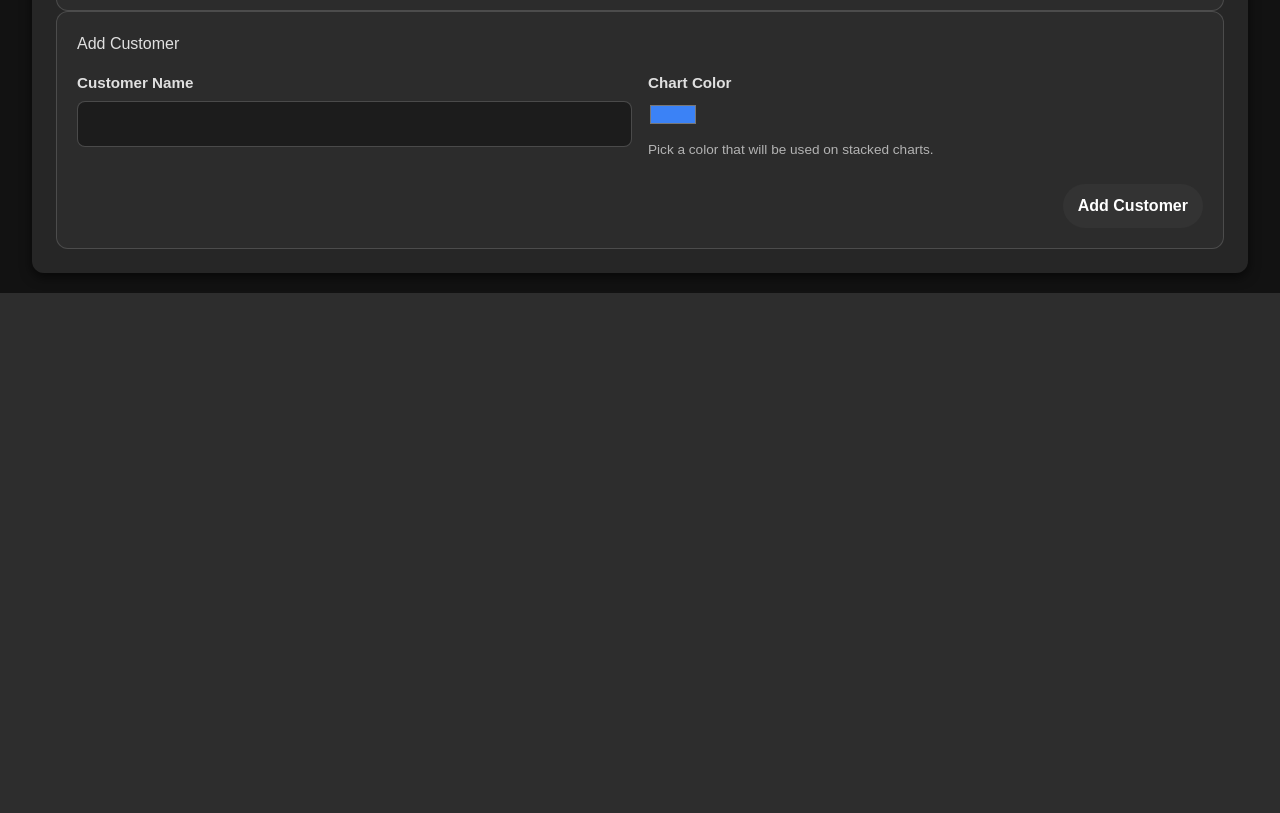
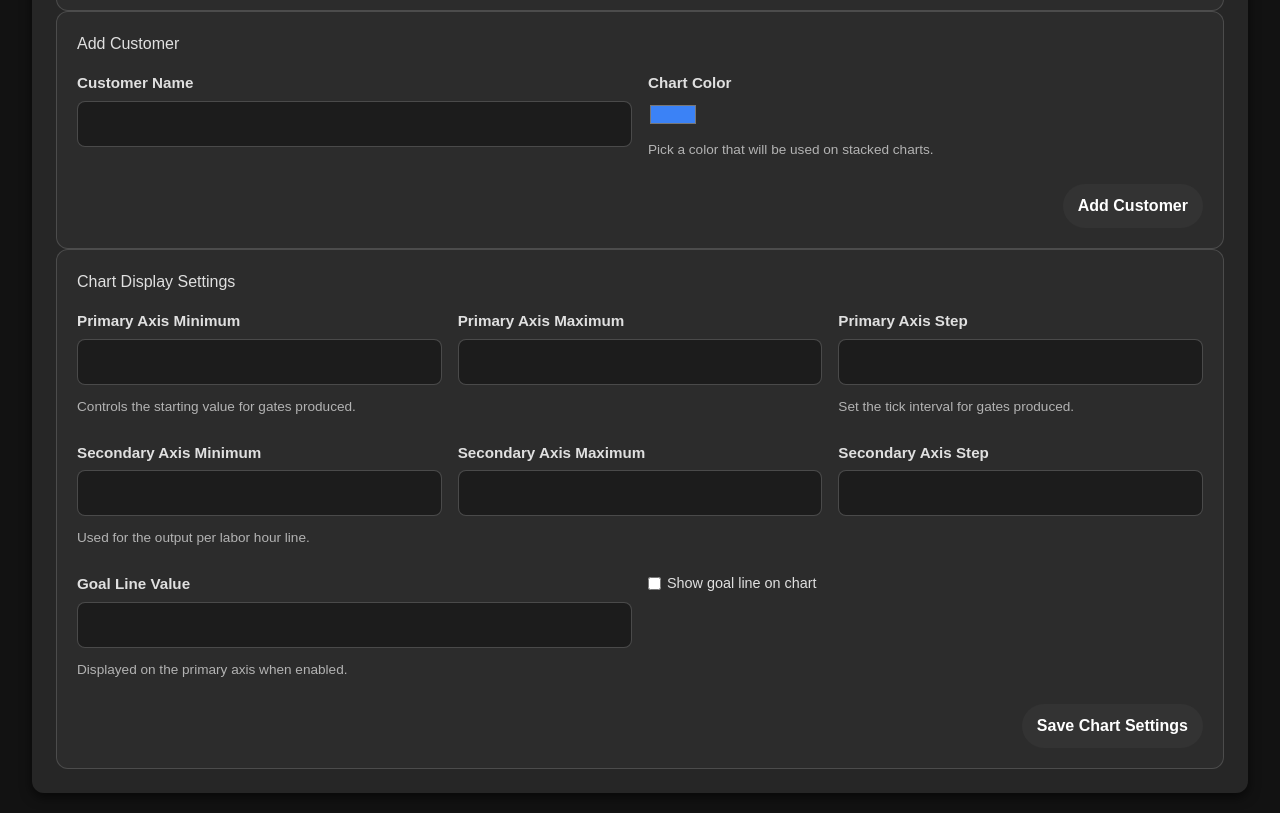
Before and after one commit to baldus/Hyperion-Operations-Hub, a Flask app: page /production/settings in a window 1280 px wide. Shown: the part 1199-2012 px from the top of the page. Before the commit the page ends 1492 px from the top, so only its background shows below. Run offline with Flask 2, Linux system fonts and the light colour scheme; data comes from the database, SQL or seed files in the repository.

Commit message:
Add chart overlays and configurable axes for gate production

```diff
--- a/invapp2/invapp/models.py
+++ b/invapp2/invapp/models.py
@@ -5,6 +5,29 @@ from sqlalchemy.ext.associationproxy import association_proxy
 from sqlalchemy.orm import synonym
 
 from invapp.extensions import db
+
+
+class ProductionChartSettings(db.Model):
+    __tablename__ = "production_chart_settings"
+
+    id = db.Column(db.Integer, primary_key=True)
+    primary_min = db.Column(db.Numeric(10, 2), nullable=True)
+    primary_max = db.Column(db.Numeric(10, 2), nullable=True)
+    primary_step = db.Column(db.Numeric(10, 2), nullable=True)
+    secondary_min = db.Column(db.Numeric(10, 2), nullable=True)
+    secondary_max = db.Column(db.Numeric(10, 2), nullable=True)
+    secondary_step = db.Column(db.Numeric(10, 2), nullable=True)
+    goal_value = db.Column(db.Numeric(10, 2), nullable=True)
+    show_goal = db.Column(db.Boolean, nullable=False, default=False)
+
+    @classmethod
+    def get_or_create(cls):
+        settings = cls.query.first()
+        if settings is None:
+            settings = cls()
+            db.session.add(settings)
+            db.session.commit()
+        return settings
 
 class Item(db.Model):
     __tablename__ = "item"
--- a/invapp2/invapp/routes/production.py
+++ b/invapp2/invapp/routes/production.py
@@ -18,6 +18,7 @@ from sqlalchemy.orm import joinedload
 
 from invapp.extensions import db
 from invapp.models import (
+    ProductionChartSettings,
     ProductionCustomer,
     ProductionDailyCustomerTotal,
     ProductionDailyRecord,
@@ -47,6 +48,15 @@ LINE_SERIES: List[Dict[str, str]] = [
     {"label": "Operators", "key": "operators", "color": "#f97316"},
     {"label": "COPs", "key": "cops", "color": "#0ea5e9"},
 ]
+
+
+def _parse_optional_decimal(value: str | None) -> Decimal | None:
+    if value is None or value == "":
+        return None
+    try:
+        return Decimal(value)
+    except (InvalidOperation, TypeError):
+        return None
 
 ADDITIONAL_METRICS: List[Dict[str, str]] = [
     {"key": "controllers_4_stop", "label": "Controllers (4 Stop)"},
@@ -312,6 +322,8 @@ def history():
     if end_date < start_date:
         start_date, end_date = end_date, start_date
 
+    chart_settings = ProductionChartSettings.get_or_create()
+
     records = (
         ProductionDailyRecord.query.options(
             joinedload(ProductionDailyRecord.customer_totals)
@@ -351,6 +363,7 @@ def history():
     table_rows = []
     chart_labels: List[str] = []
     stack_datasets: List[Dict[str, object]] = []
+    overlay_values: List[float | None] = []
     cumulative_series: Dict[str, List[int]] = {
         series["key"]: [] for series in LINE_SERIES
     }
@@ -416,11 +429,16 @@ def history():
         gates_hours_ot_display = _format_decimal(record.gates_hours_ot)
         gates_combined_total = produced_sum + packaged_sum
         gates_output_per_hour_display: str | None = None
+        gates_output_per_hour_value: Decimal | None = None
         if gates_total_hours_value and gates_total_hours_value > DECIMAL_ZERO:
             output_per_hour = (
                 Decimal(gates_combined_total) / gates_total_hours_value
             ).quantize(DECIMAL_QUANT, rounding=ROUND_HALF_UP)
             gates_output_per_hour_display = _format_decimal(output_per_hour)
+            gates_output_per_hour_value = output_per_hour
+        overlay_values.append(
+            float(gates_output_per_hour_value) if gates_output_per_hour_value is not None else None
+        )
 
         additional_total_hours_value = record.additional_total_labor_hours
         additional_total_hours_display = _format_decimal(
@@ -491,6 +509,69 @@ def history():
 
     grouped_names = [customer.name for customer in grouped_customers]
 
+    overlay_datasets: List[Dict[str, object]] = []
+    if any(value is not None for value in overlay_values):
+        overlay_datasets.append(
+            {
+                "label": "Output per Labor Hour",
+                "data": overlay_values,
+                "type": "line",
+                "yAxisID": "y-output",
+                "borderColor": "#22c55e",
+                "backgroundColor": "rgba(34, 197, 94, 0.3)",
+                "tension": 0.3,
+                "fill": False,
+                "pointRadius": 3,
+                "spanGaps": True,
+                "order": 2,
+            }
+        )
+
+    goal_value = (
+        float(chart_settings.goal_value)
+        if chart_settings.goal_value is not None
+        else None
+    )
+    if chart_labels and chart_settings.show_goal and goal_value is not None:
+        overlay_datasets.append(
+            {
+                "label": "Gates Goal",
+                "data": [goal_value for _ in chart_labels],
+                "type": "line",
+                "yAxisID": "y",
+                "borderColor": "#f97316",
+                "borderDash": [6, 6],
+                "pointRadius": 0,
+                "fill": False,
+                "order": 3,
+            }
+        )
+
+    chart_axis_settings = {
+        "primary": {
+            "min": float(chart_settings.primary_min)
+            if chart_settings.primary_min is not None
+            else None,
+            "max": float(chart_settings.primary_max)
+            if chart_settings.primary_max is not None
+            else None,
+            "step": float(chart_settings.primary_step)
+            if chart_settings.primary_step is not None
+            else None,
+        },
+        "secondary": {
+            "min": float(chart_settings.secondary_min)
+            if chart_settings.secondary_min is not None
+            else None,
+            "max": float(chart_settings.secondary_max)
+            if chart_settings.secondary_max is not None
+            else None,
+            "step": float(chart_settings.secondary_step)
+            if chart_settings.secondary_step is not None
+            else None,
+        },
+    }
+
     return render_template(
         "production/history.html",
         customers=table_customers,
@@ -501,6 +582,8 @@ def history():
         chart_labels=chart_labels,
         stacked_datasets=stack_datasets,
         line_datasets=line_datasets,
+        overlay_datasets=overlay_datasets,
+        chart_axis_settings=chart_axis_settings,
         start_date=start_date,
         end_date=end_date,
     )
@@ -514,6 +597,7 @@ def production_settings():
             ProductionCustomer.is_other_bucket.asc(), ProductionCustomer.name.asc()
         ).all()
     )
+    chart_settings = ProductionChartSettings.get_or_create()
 
     if request.method == "POST":
         action = request.form.get("action")
@@ -601,6 +685,35 @@ def production_settings():
                 flash("No changes detected.", "info")
             return redirect(url_for("production.production_settings"))
 
+        if action == "update_chart":
+            primary_min = _parse_optional_decimal(request.form.get("primary_min"))
+            primary_max = _parse_optional_decimal(request.form.get("primary_max"))
+            primary_step = _parse_optional_decimal(request.form.get("primary_step"))
+            secondary_min = _parse_optional_decimal(request.form.get("secondary_min"))
+            secondary_max = _parse_optional_decimal(request.form.get("secondary_max"))
+            secondary_step = _parse_optional_decimal(request.form.get("secondary_step"))
+            goal_value = _parse_optional_decimal(request.form.get("goal_value"))
+            show_goal = request.form.get("show_goal") is not None
+
+            if show_goal and goal_value is None:
+                flash(
+                    "A goal value is required when enabling the goal line.",
+                    "error",
+                )
+                return redirect(url_for("production.production_settings"))
+
+            chart_settings.primary_min = primary_min
+            chart_settings.primary_max = primary_max
+            chart_settings.primary_step = primary_step
+            chart_settings.secondary_min = secondary_min
+            chart_settings.secondary_max = secondary_max
+            chart_settings.secondary_step = secondary_step
+            chart_settings.goal_value = goal_value
+            chart_settings.show_goal = show_goal and goal_value is not None
+            db.session.commit()
+            flash("Chart display settings updated.", "success")
+            return redirect(url_for("production.production_settings"))
+
     grouped_customers = [
         customer
         for customer in customers
@@ -610,4 +723,5 @@ def production_settings():
         "production/settings.html",
         customers=customers,
         grouped_customers=grouped_customers,
+        chart_settings=chart_settings,
     )
--- a/invapp2/invapp/templates/production/settings.html
+++ b/invapp2/invapp/templates/production/settings.html
@@ -93,4 +93,58 @@
         </div>
     </form>
 </section>
+
+<section class="form-section">
+    <h3>Chart Display Settings</h3>
+    <form method="post" class="form-stack">
+        <input type="hidden" name="action" value="update_chart">
+        <div class="form-grid chart-settings-grid">
+            <div class="form-field">
+                <label class="field-label" for="primary_min">Primary Axis Minimum</label>
+                <input type="number" step="0.01" id="primary_min" name="primary_min" value="{{ chart_settings.primary_min if chart_settings.primary_min is not none else '' }}">
+                <p class="field-note">Controls the starting value for gates produced.</p>
+            </div>
+            <div class="form-field">
+                <label class="field-label" for="primary_max">Primary Axis Maximum</label>
+                <input type="number" step="0.01" id="primary_max" name="primary_max" value="{{ chart_settings.primary_max if chart_settings.primary_max is not none else '' }}">
+            </div>
+            <div class="form-field">
+                <label class="field-label" for="primary_step">Primary Axis Step</label>
+                <input type="number" step="0.01" id="primary_step" name="primary_step" value="{{ chart_settings.primary_step if chart_settings.primary_step is not none else '' }}">
+                <p class="field-note">Set the tick interval for gates produced.</p>
+            </div>
+        </div>
+        <div class="form-grid chart-settings-grid">
+            <div class="form-field">
+                <label class="field-label" for="secondary_min">Secondary Axis Minimum</label>
+                <input type="number" step="0.01" id="secondary_min" name="secondary_min" value="{{ chart_settings.secondary_min if chart_settings.secondary_min is not none else '' }}">
+                <p class="field-note">Used for the output per labor hour line.</p>
+            </div>
+            <div class="form-field">
+                <label class="field-label" for="secondary_max">Secondary Axis Maximum</label>
+                <input type="number" step="0.01" id="secondary_max" name="secondary_max" value="{{ chart_settings.secondary_max if chart_settings.secondary_max is not none else '' }}">
+            </div>
+            <div class="form-field">
+                <label class="field-label" for="secondary_step">Secondary Axis Step</label>
+                <input type="number" step="0.01" id="secondary_step" name="secondary_step" value="{{ chart_settings.secondary_step if chart_settings.secondary_step is not none else '' }}">
+            </div>
+        </div>
+        <div class="form-grid chart-settings-grid">
+            <div class="form-field">
+                <label class="field-label" for="goal_value">Goal Line Value</label>
+                <input type="number" step="0.01" id="goal_value" name="goal_value" value="{{ chart_settings.goal_value if chart_settings.goal_value is not none else '' }}">
+                <p class="field-note">Displayed on the primary axis when enabled.</p>
+            </div>
+            <div class="form-field checkbox-field">
+                <label class="checkbox-inline">
+                    <input type="checkbox" id="show_goal" name="show_goal" {% if chart_settings.show_goal and chart_settings.goal_value is not none %}checked{% endif %}>
+                    <span>Show goal line on chart</span>
+                </label>
+            </div>
+        </div>
+        <div class="form-actions">
+            <button type="submit">Save Chart Settings</button>
+        </div>
+    </form>
+</section>
 {% endblock %}
```
Also changed, not shown: invapp2/invapp/templates/production/history.html (+51 -9 lines).
